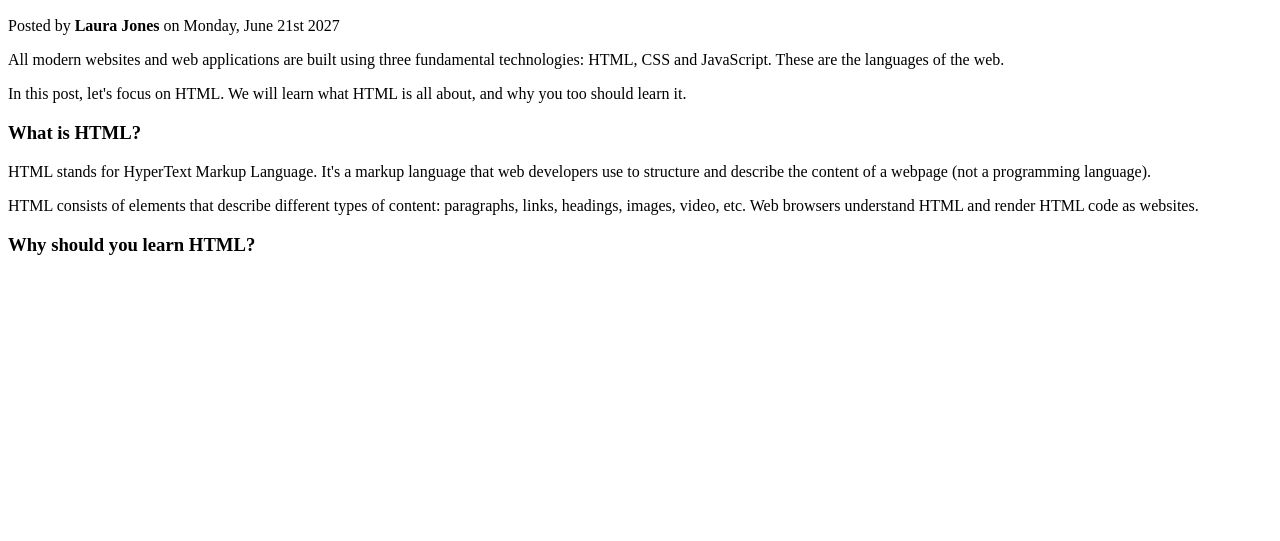
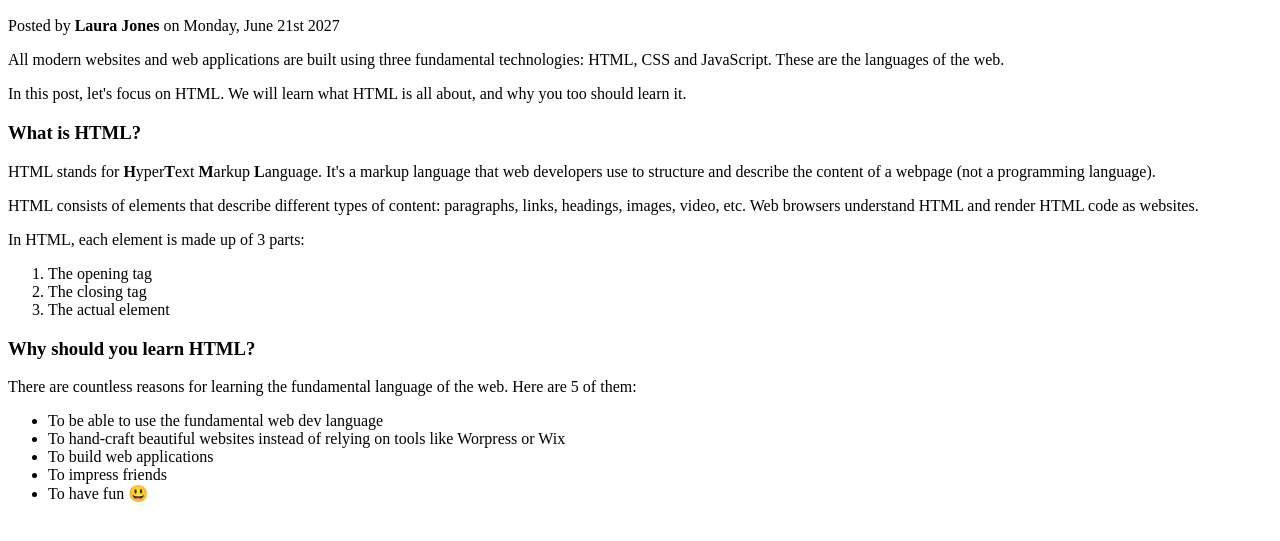
Before and after one commit to 08024763000biyi-dev/web-dev-journey-2026, a plain HTML site: page code-magazine/index.html in a window 1280 px wide. Shown: the part 97-638 px from the top of the page. Drawn offline with Linux system fonts and the light colour scheme.

Commit message:
Add lists

```diff
--- a/code-magazine/index.html
+++ b/code-magazine/index.html
@@ -25,9 +25,10 @@
     <h3>What is HTML?</h3>
 
     <p>
-      HTML stands for HyperText Markup Language. It's a markup language that web
-      developers use to structure and describe the content of a webpage (not a
-      programming language).
+      HTML stands for <strong>H</strong>yper<strong>T</strong>ext
+      <strong>M</strong>arkup <strong>L</strong>anguage. It's a markup language
+      that web developers use to structure and describe the content of a webpage
+      (not a programming language).
     </p>
 
     <p>
@@ -36,6 +37,31 @@
       HTML and render HTML code as websites.
     </p>
 
+    <p>In HTML, each element is made up of 3 parts:</p>
+
+    <ol>
+      <li>The opening tag</li>
+      <li>The closing tag</li>
+      <li>The actual element</li>
+    </ol>
+
     <h3>Why should you learn HTML?</h3>
+
+    <p>
+      There are countless reasons for learning the fundamental language of the
+      web. Here are 5 of them:
+    </p>
+
+    <ul>
+      <li>To be able to use the fundamental web dev language</li>
+      <li>
+        To hand-craft beautiful websites instead of relying on tools like
+        Worpress or Wix
+      </li>
+      <li>To build web applications</li>
+      <li>To impress friends</li>
+      <li>To have fun 😃</li>
+    </ul>
+
   </body>
 </html>
```
